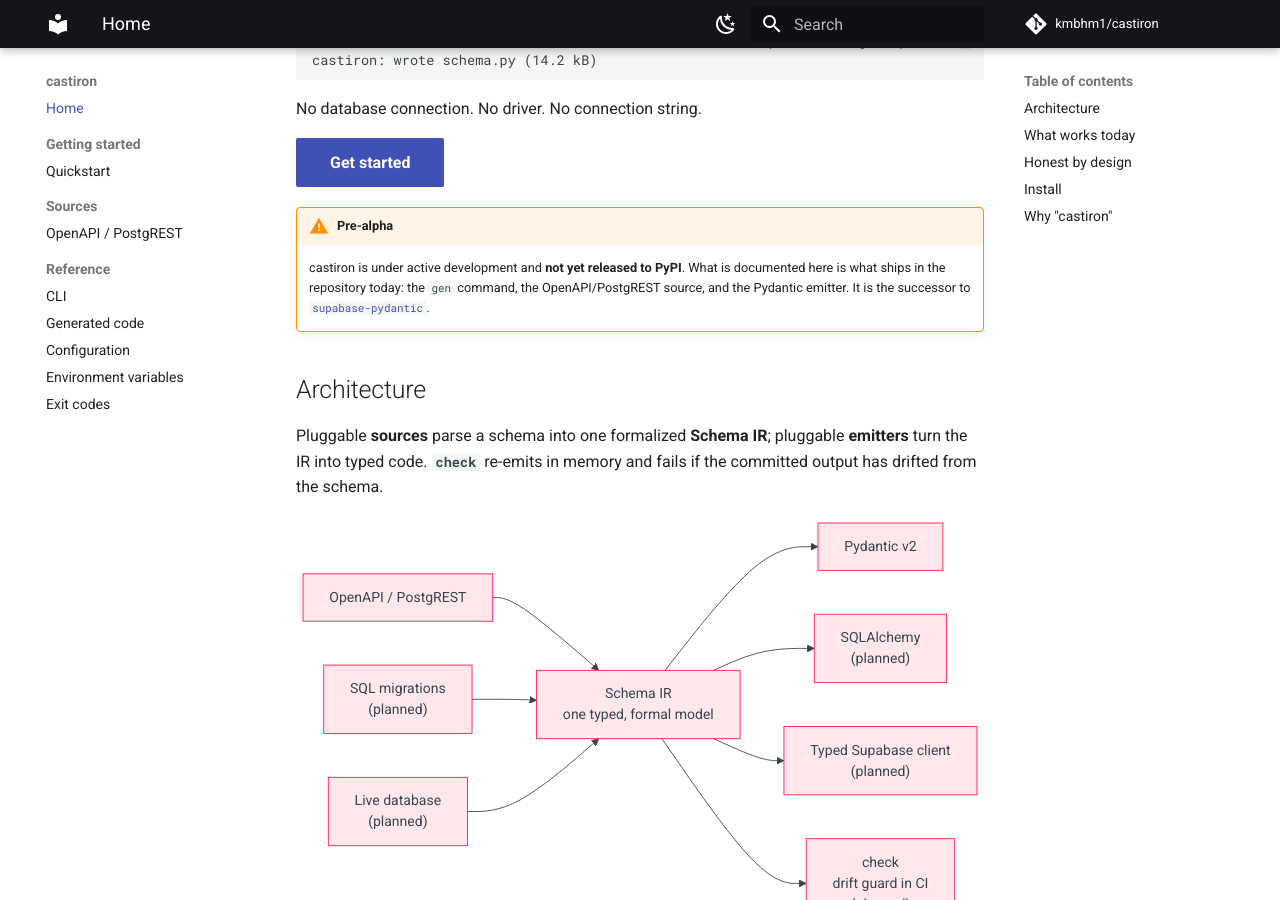
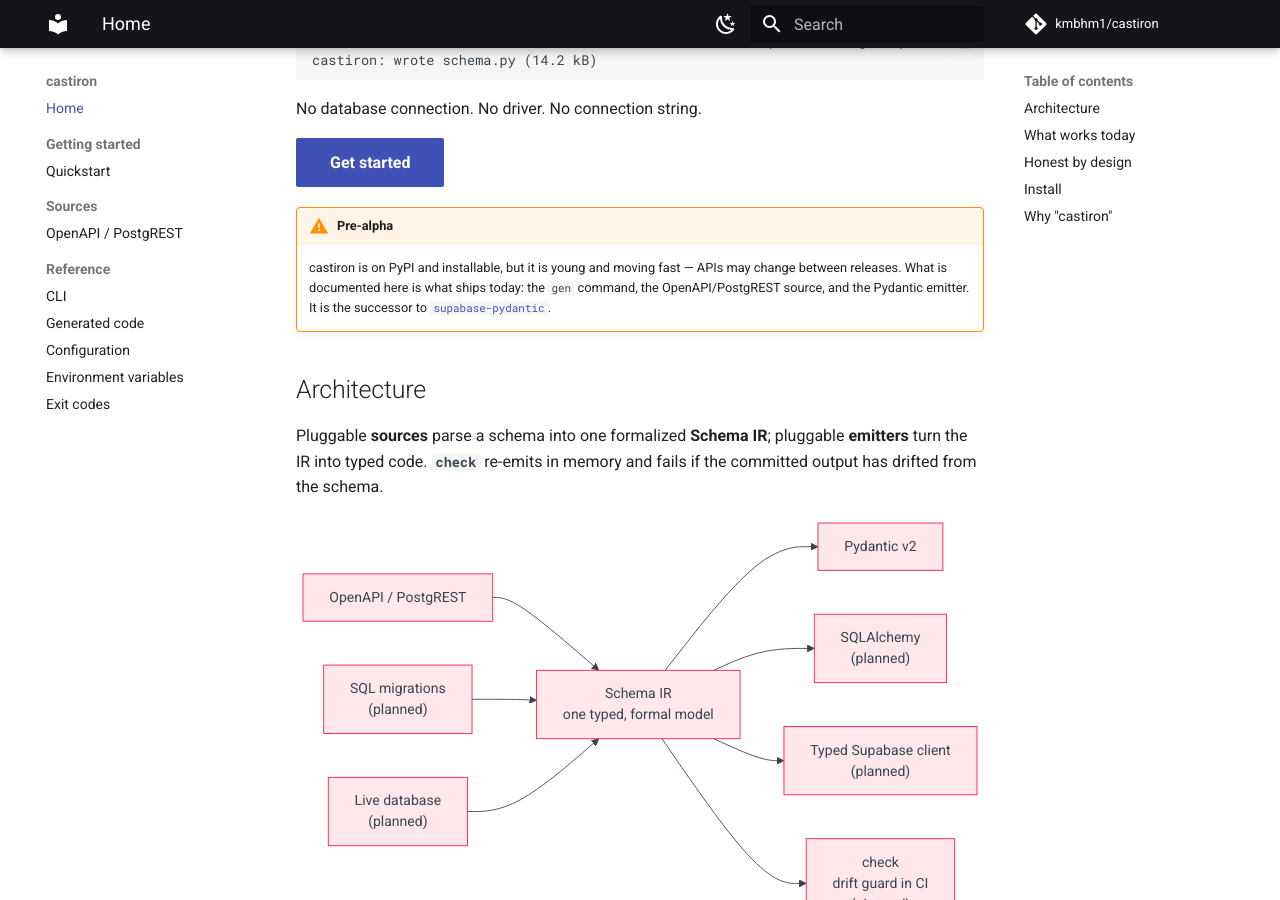
Before and after one commit to kmbhm1/castiron, an MkDocs documentation site: the page built from docs/index.md, in a window 1280 px wide and 900 px high, scrolled down 349 px. Built offline with MkDocs 1.6.1 and Material for MkDocs 9.7.7, drawn with Linux system fonts in a browser that asks for light colours; comment, search, counter and statistics services are not loaded; some of the changed text lies outside the part shown.

```diff
--- a/docs/index.md
+++ b/docs/index.md
@@ -20,10 +20,10 @@ No database connection. No driver. No connection string.
 [Get started](getting-started/quickstart.md){ .md-button .md-button--primary }
 
 !!! warning "Pre-alpha"
-    castiron is under active development and **not yet released to PyPI**. What is
-    documented here is what ships in the repository today: the `gen` command, the
-    OpenAPI/PostgREST source, and the Pydantic emitter. It is the successor to
-    [`supabase-pydantic`](https://github.com/kmbhm1/supabase-pydantic).
+    castiron is on PyPI and installable, but it is young and moving fast — APIs may
+    change between releases. What is documented here is what ships today: the `gen`
+    command, the OpenAPI/PostgREST source, and the Pydantic emitter. It is the successor
+    to [`supabase-pydantic`](https://github.com/kmbhm1/supabase-pydantic).
 
 ## Architecture
 
@@ -79,7 +79,8 @@ castiron --version     # the command has no hyphen
     `pip install scikit-learn` → `import sklearn`. PyPI does not allow `castiron` as a
     distribution name, so this is permanent rather than a stopgap.
 
-Until the first release, [run it from a checkout](getting-started/quickstart.md#from-a-checkout).
+Working on castiron itself? [Run it from a checkout](getting-started/quickstart.md#from-a-checkout)
+instead.
 
 ## Why "castiron"
 
```
Also changed, not shown: CONTRIBUTING.md (+6 -3 lines), README.md (+11 -10 lines), docs/getting-started/quickstart.md (+5 -7 lines).
